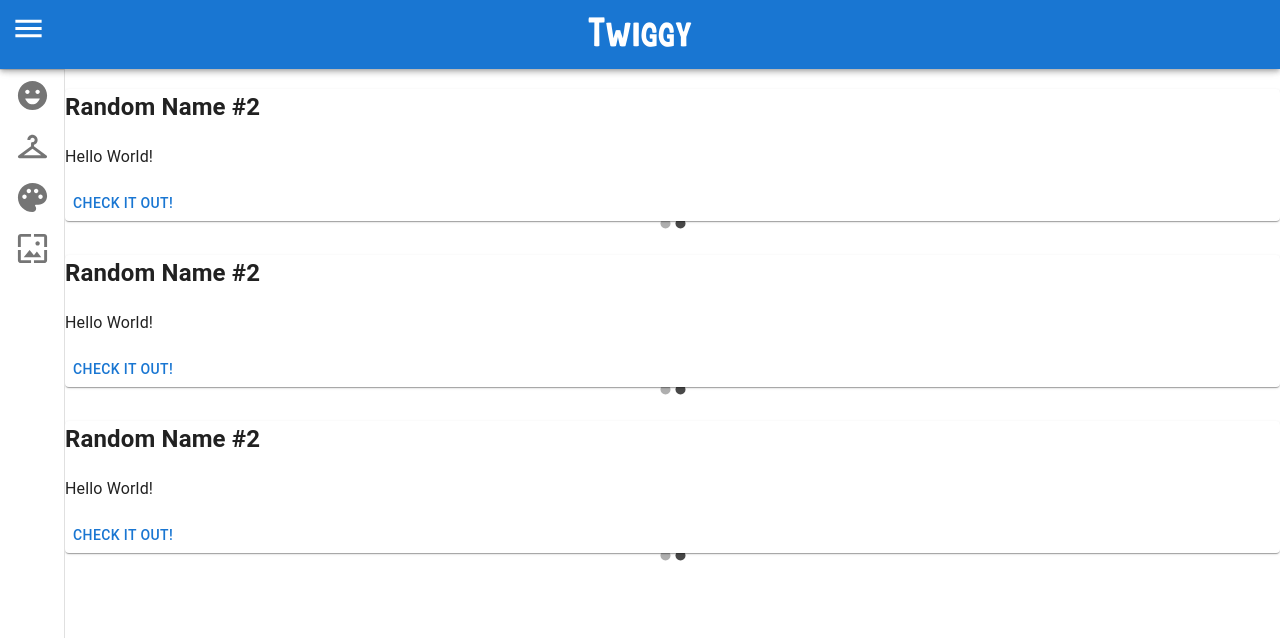
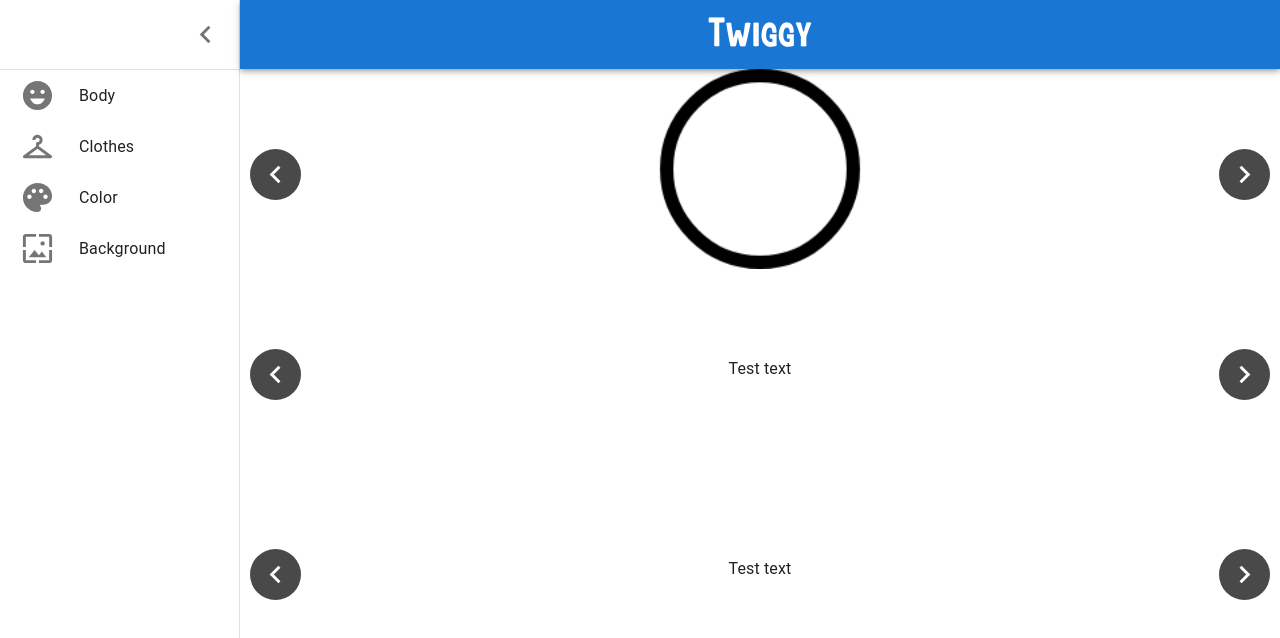
Before and after one commit to s-b-smith/twiggy, a React (Create React App) app in the folder twiggy-app/: page /body in a window 1280 px wide. Shown: the top 638 px of the page. Built offline with nearby package versions, Linux system fonts and the light colour scheme.

Commit message:
Finished layout of carousels, first three head shapes completed

```diff
--- a/twiggy-app/src/App.tsx
+++ b/twiggy-app/src/App.tsx
@@ -5,7 +5,7 @@ import StickFigureEditor from './components/StickFigureEditor';
 import { useState } from 'react';
 
 const App = () => {
-  const [isNavDrawerOpen, setNavDrawerOpen] = useState<boolean>(false);
+  const [isNavDrawerOpen, setNavDrawerOpen] = useState<boolean>(true);
   const navDrawerProps = {
     isNavDrawerOpen,
     setNavDrawerOpen
--- a/twiggy-app/src/components/Canvas.tsx
+++ b/twiggy-app/src/components/Canvas.tsx
@@ -1,14 +1,24 @@
+import { forwardRef } from 'react';
 import useCanvas from '../hooks/useCanvas';
 
+export type DrawProps = {
+  ctx: CanvasRenderingContext2D;
+  counter: number;
+};
 export type CanvasProps = {
-  draw: (ctx: CanvasRenderingContext2D, counter: number) => void;
+  draw: (drawProps: DrawProps) => void;
 };
 
+const CanvasWrapper = forwardRef<HTMLCanvasElement>(function create(props, ref) {
+  const canvasElement = (<canvas style={{ height: '100%' }} />) as unknown as HTMLCanvasElement;
+
+  return <canvas style={{ height: '100%' }} height={canvasElement.offsetHeight} ref={ref} />;
+});
 const Canvas = (props: CanvasProps) => {
-  const { draw, ...rest } = props;
+  const { draw } = props;
   const canvasRef = useCanvas(draw);
 
-  return <canvas ref={canvasRef} {...rest} />;
+  return <CanvasWrapper ref={canvasRef} />;
 };
 
 export default Canvas;
--- a/twiggy-app/src/components/StickFigureEditor.tsx
+++ b/twiggy-app/src/components/StickFigureEditor.tsx
@@ -1,64 +1,52 @@
-import { Box, Button, Paper } from '@mui/material';
+import { Box, Typography } from '@mui/material';
 import Carousel from 'react-material-ui-carousel';
+import { CarouselProps } from 'react-material-ui-carousel/dist/components/types';
+import Canvas from './Canvas';
+import { drawCircleHead, drawOvalHorizontalHead, drawOvalVerticalHead } from '../shapes/heads';
 
-type ItemProps = {
-  key: number;
-  item: {
-    name: string;
-    description: string;
-  };
-};
-const Item = (props: ItemProps) => {
-  return (
-    <Paper>
-      <h2>{props.item.name}</h2>
-      <p>{props.item.description}</p>
-
-      <Button className="CheckButton">Check it out!</Button>
-    </Paper>
-  );
-};
+interface StickFigureCarouselProps extends CarouselProps {
+  isNavDrawerOpen: boolean;
+}
+const StickFigureCarousel = (props: StickFigureCarouselProps) => (
+  <Carousel
+    autoPlay={false}
+    navButtonsAlwaysVisible={true}
+    animation="slide"
+    duration={500}
+    indicators={false}
+    height="200px"
+    sx={{ width: props.isNavDrawerOpen ? '100%' : '75%' }}
+    {...props}
+  />
+);
 
 type StickFigureProps = {
   isNavDrawerOpen: boolean;
 };
 const StickFigureEditor = ({ isNavDrawerOpen }: StickFigureProps) => {
-  const items = [
-    {
-      name: 'Random Name #1',
-      description: 'Probably the most random thing you have ever seen!'
-    },
-    {
-      name: 'Random Name #2',
-      description: 'Hello World!'
-    }
-  ];
-
   return (
     <Box
       sx={{
         display: 'flex',
         flexDirection: 'column',
+        textAlign: 'center',
+        alignItems: 'center',
         ml: isNavDrawerOpen ? '240px' : '65px',
         mt: '69px',
-        maxWidth: `calc(100% - ${isNavDrawerOpen ? '240px' : '65px'})`
+        maxWidth: `calc(100% - '65px'})`
       }}
     >
-      <Carousel>
-        {items.map((item, i) => (
-          <Item key={i} item={item} />
-        ))}
-      </Carousel>
-      <Carousel>
-        {items.map((item, i) => (
-          <Item key={i} item={item} />
-        ))}
-      </Carousel>
-      <Carousel>
-        {items.map((item, i) => (
-          <Item key={i} item={item} />
-        ))}
-      </Carousel>
+      <StickFigureCarousel isNavDrawerOpen={isNavDrawerOpen}>
+        <Canvas draw={drawCircleHead} />
+        <Canvas draw={drawOvalVerticalHead} />
+        <Canvas draw={drawOvalHorizontalHead} />
+      </StickFigureCarousel>
+      <StickFigureCarousel isNavDrawerOpen={isNavDrawerOpen}>
+        <Typography lineHeight="200px">Test text</Typography>
+      </StickFigureCarousel>
+      <StickFigureCarousel isNavDrawerOpen={isNavDrawerOpen}>
+        <Typography lineHeight="200px">Test text</Typography>
+      </StickFigureCarousel>
     </Box>
   );
 };
--- a/twiggy-app/src/hooks/useCanvas.ts
+++ b/twiggy-app/src/hooks/useCanvas.ts
@@ -1,5 +1,5 @@
 import { useRef, useEffect } from 'react';
-import { CanvasProps } from '../components/Canvas';
+import { CanvasProps, DrawProps } from '../components/Canvas';
 
 const useCanvas = (draw: CanvasProps['draw']) => {
   const canvasRef = useRef<HTMLCanvasElement>(null);
@@ -12,7 +12,7 @@ const useCanvas = (draw: CanvasProps['draw']) => {
     const render = (ctx: CanvasRenderingContext2D) => {
       ctx.save();
       ctx.clearRect(0, 0, canvas.width, canvas.height);
-      draw(ctx, counter);
+      draw({ ctx, counter } as DrawProps);
       ctx.restore();
       counter++;
       requestAnimationId = requestAnimationFrame(() => render(ctx));
--- /dev/null
+++ b/twiggy-app/src/shapes/heads.ts
@@ -0,0 +1,44 @@
+import { DrawProps } from '../components/Canvas';
+
+const setDefaultProps = (ctx: CanvasRenderingContext2D) => {
+  ctx.lineWidth = 10;
+
+  return ctx;
+};
+
+export const drawCircleHead = (props: DrawProps) => {
+  const ctx = setDefaultProps(props.ctx);
+
+  const centerX = ctx.canvas.width / 2;
+  const centerY = ctx.canvas.height / 2;
+  const radius = 70;
+  ctx.beginPath();
+  ctx.arc(centerX, centerY, radius, 0, 2 * Math.PI, false);
+  ctx.stroke();
+};
+
+export const drawOvalVerticalHead = (props: DrawProps) => {
+  const ctx = setDefaultProps(props.ctx);
+
+  const centerX = ctx.canvas.width / 2;
+  const centerY = ctx.canvas.height / 2;
+  const radiusX = 55;
+  const radiuxY = 70;
+  ctx.beginPath();
+  //   ctx.arc(centerX, centerY, radius, 0, 2 * Math.PI, false);
+  ctx.ellipse(centerX, centerY, radiusX, radiuxY, 0, 0, 2 * Math.PI, false);
+  ctx.stroke();
+};
+
+export const drawOvalHorizontalHead = (props: DrawProps) => {
+  const ctx = setDefaultProps(props.ctx);
+
+  const centerX = ctx.canvas.width / 2;
+  const centerY = ctx.canvas.height / 2;
+  const radiusX = 70;
+  const radiuxY = 55;
+  ctx.beginPath();
+  //   ctx.arc(centerX, centerY, radius, 0, 2 * Math.PI, false);
+  ctx.ellipse(centerX, centerY, radiusX, radiuxY, 0, 0, 2 * Math.PI, false);
+  ctx.stroke();
+};
```
Also changed, not shown: twiggy-app/.eslintrc.json.
